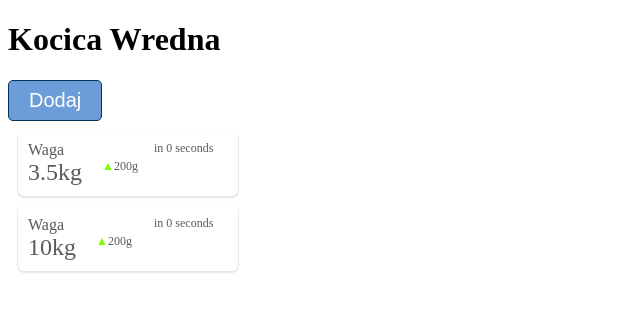
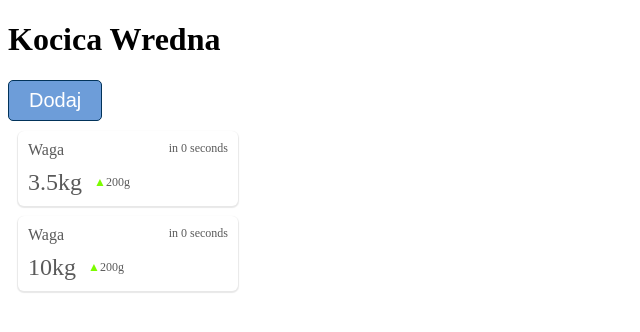
Before and after one commit to anncst/Punia, a React (Create React App) app in the folder frontend/: page / in a window 1280 px wide. Shown: the top 332 px of the page, without its empty margins (0-640 px from the left). Built offline with nearby package versions, Linux system fonts and the light colour scheme.

Commit message:
added colors to variables and used gap

```diff
--- a/frontend/package.json
+++ b/frontend/package.json
@@ -5,7 +5,7 @@
   "dependencies": {
     "axios": "^0.27.2",
     "classnames": "^2.3.1",
-    "luxon": "^3.0.4",
+    "luxon": "^3.1.0",
     "prop-types": "^15.8.1",
     "react": "^18.2.0",
     "react-dom": "^18.2.0",
--- /dev/null
+++ b/frontend/src/colors.module.scss
@@ -0,0 +1,4 @@
+$red: red;
+$green: lawngreen;
+$shadow: #E8E8E8;
+$text: #5a5a5a;
--- a/frontend/src/components/Home.js
+++ b/frontend/src/components/Home.js
@@ -1,9 +1,7 @@
 import React from 'react'
 
-export const Home = () => {
-  return (
-    <div>
-      <h1>Kocica Wredna</h1>
-    </div>
-  )
-}
+export const Home = () => (
+  <div>
+    <h1>Kocica Wredna</h1>
+  </div>
+)
--- a/frontend/src/components/InfoBox/InfoBox.js
+++ b/frontend/src/components/InfoBox/InfoBox.js
@@ -5,12 +5,12 @@ import { DateTime } from 'luxon'
 import styles from './InfoBox.module.scss'
 
 const InfoBox = ({ text, value, date, unit, change, changeUnit }) => (
-  <div className={styles.box}>
-    <div className={styles.textBox}>
-      <div className={styles.text}>{text}</div>
+  <div className={styles.wrapper}>
+    <div className={styles.titleContainer}>
+      <div>{text}</div>
       <div className={styles.date}>{date.toRelative()}</div>
     </div>
-    <div className={styles.contentBox}>
+    <div className={styles.valueContainer}>
       <div className={styles.value}>
         {value}
         <span className={styles.unit}>{unit}</span>
--- a/frontend/src/components/InfoBox/InfoBox.module.scss
+++ b/frontend/src/components/InfoBox/InfoBox.module.scss
@@ -1,46 +1,49 @@
-.box {
-  box-shadow: 0px 1px 1px 1px rgb(233, 232, 232);
+@import '../../colors.module.scss';
+@import '../../fontSize.module.scss';
+
+.wrapper {
+  box-shadow: 0px 1px 1px 1px $shadow;
   padding: 10px;
   border-radius: 6px;
   margin: 10px;
   width: 200px;
-  color: #5a5a5a;
+  color: $text;
+  display: flex;
+  flex-direction: column;
+  gap:10px
 }
 
-.contentBox {
+.valueContainer {
   display: flex;
   flex-direction: row;
-  display: inline-flex;
+  align-items: center;
   flex-wrap: wrap;
-  gap: 20px;
+  gap: 12px;
 }
 
 .value {
-  font-size: 24px;
+  font-size: $large;
 }
 
 .change {
-  font-size: 12px;
+  font-size: $normal;
 }
 
-.textBox {
+.titleContainer {
   display: flex;
   flex-direction: row;
   justify-content: space-between;
-  display: inline-flex;
   flex-wrap: wrap;
-  display: inline-flex;
-  gap: 90px;
 }
 
 .date {
-  font-size: 12px;
+  font-size: $normal;
 }
 
 .green {
-  color: lawngreen;
+  color: $green;
 }
 
 .red {
-  color: red;
+  color: $red;
 }
--- /dev/null
+++ b/frontend/src/fontSize.module.scss
@@ -0,0 +1,2 @@
+$normal: 12px;
+$large: 24px;
```
Also changed, not shown: frontend/.eslintrc.js, 1 other file (tests, documents, lock files or other folders).
